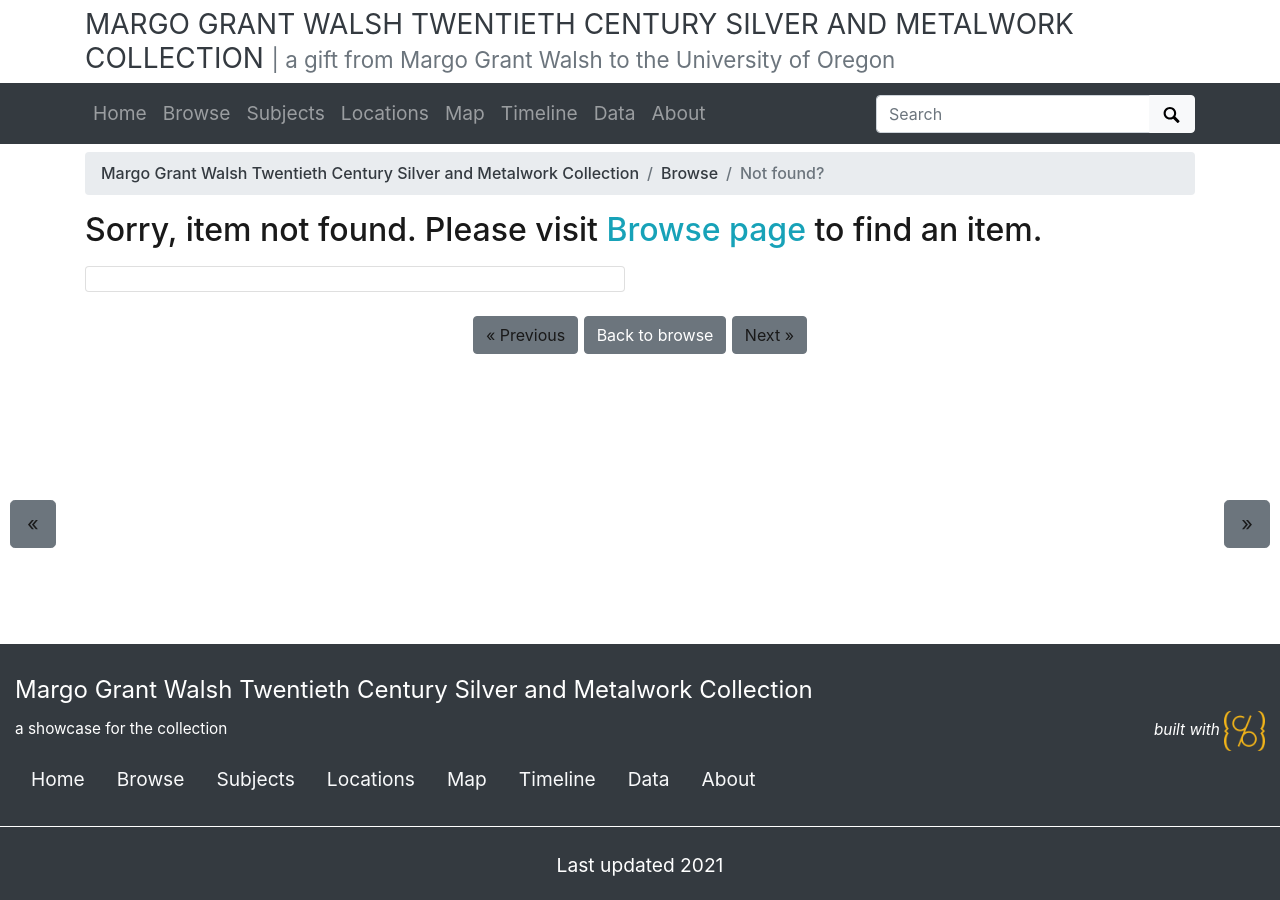
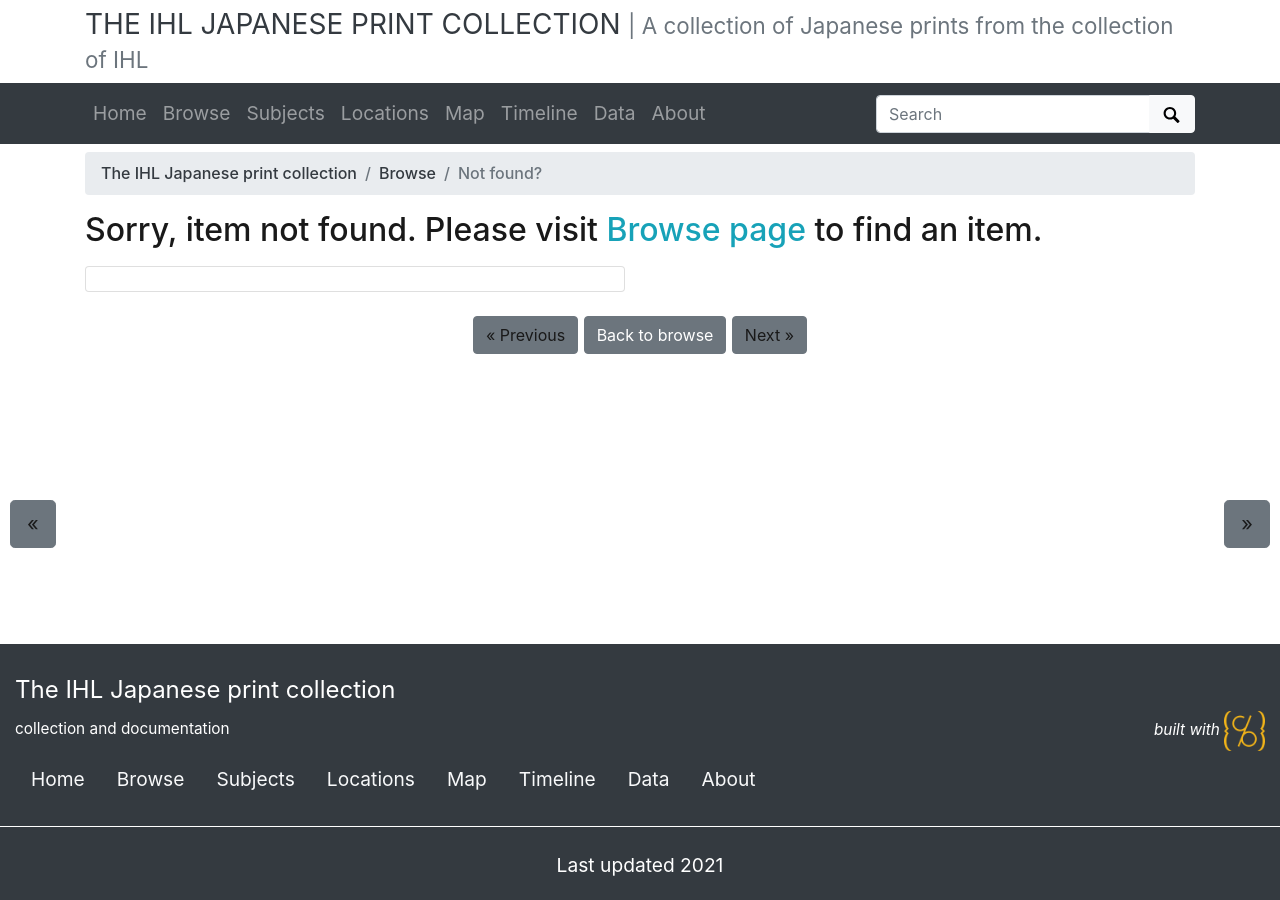
Before and after one commit to cedwardwhite/IHL, a Jekyll site: the page built from pages/item.md, in a window 1280 px wide. Built offline with Jekyll 4.4.1, drawn with Linux system fonts in a browser that asks for light colours.

Commit message:
Update _config.yml

```diff
--- a/_config.yml
+++ b/_config.yml
@@ -18,12 +18,12 @@
 # SITE SETTINGS
 #
 # title of site appears in banner
-title: Margo Grant Walsh Twentieth Century Silver and Metalwork Collection
+title: The IHL Japanese print collection
 # tagline, a short phrase that will appear throughout the site in the top banner
-tagline: a gift from Margo Grant Walsh to the University of Oregon
+tagline: A collection of Japanese prints from the collection of IHL
 # description appears in meta tags and other locations
 # this description might appear in search result lists, keep around 160 characters max
-description: "a showcase for the collection"
+description: "collection and documentation"
 # creator of the digital collection, to appear in meta tags; we typically use our GitHub usernames but feel free to just use your name
 author: Jordan Schnitzer Museum of Art, University of Oregon
 
```
